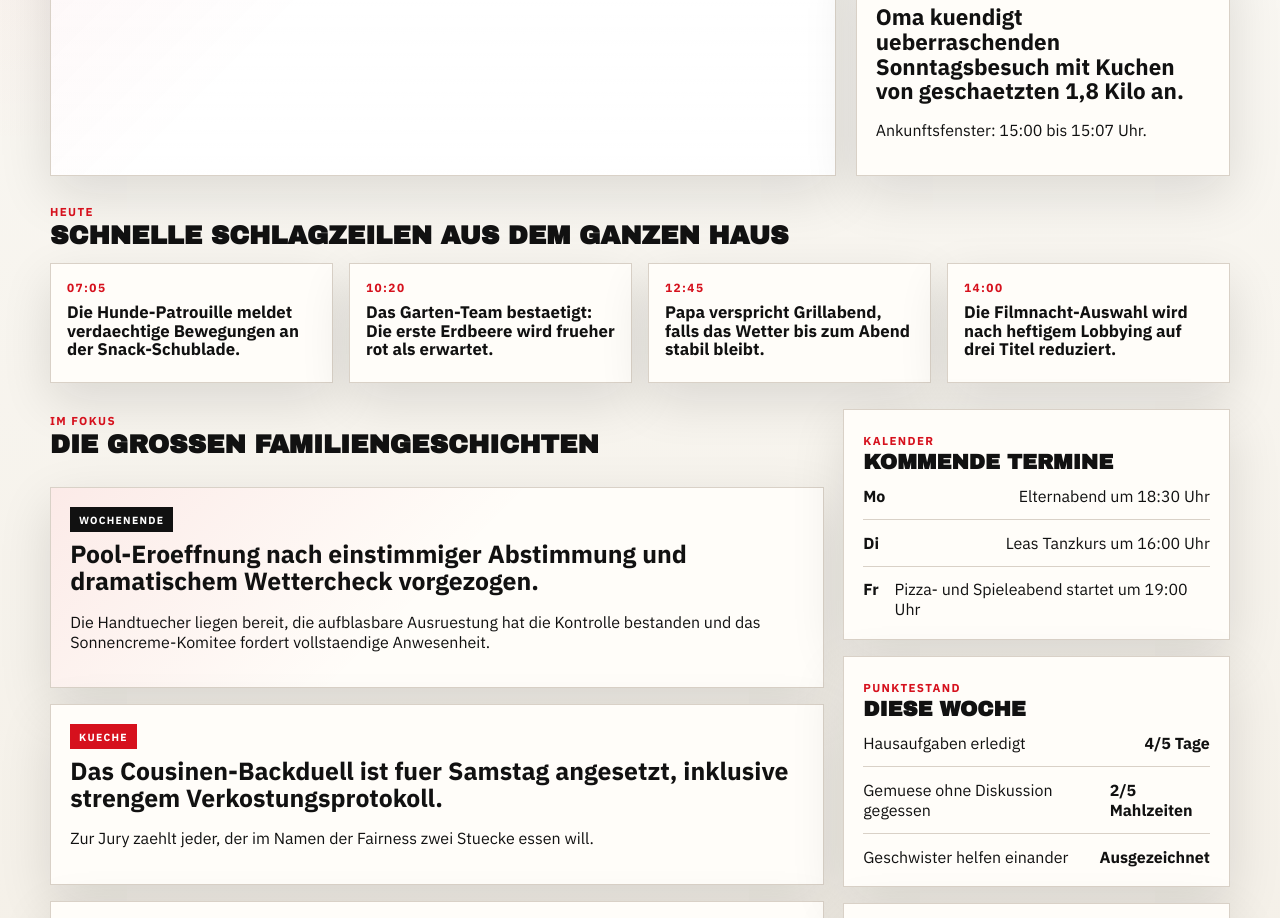
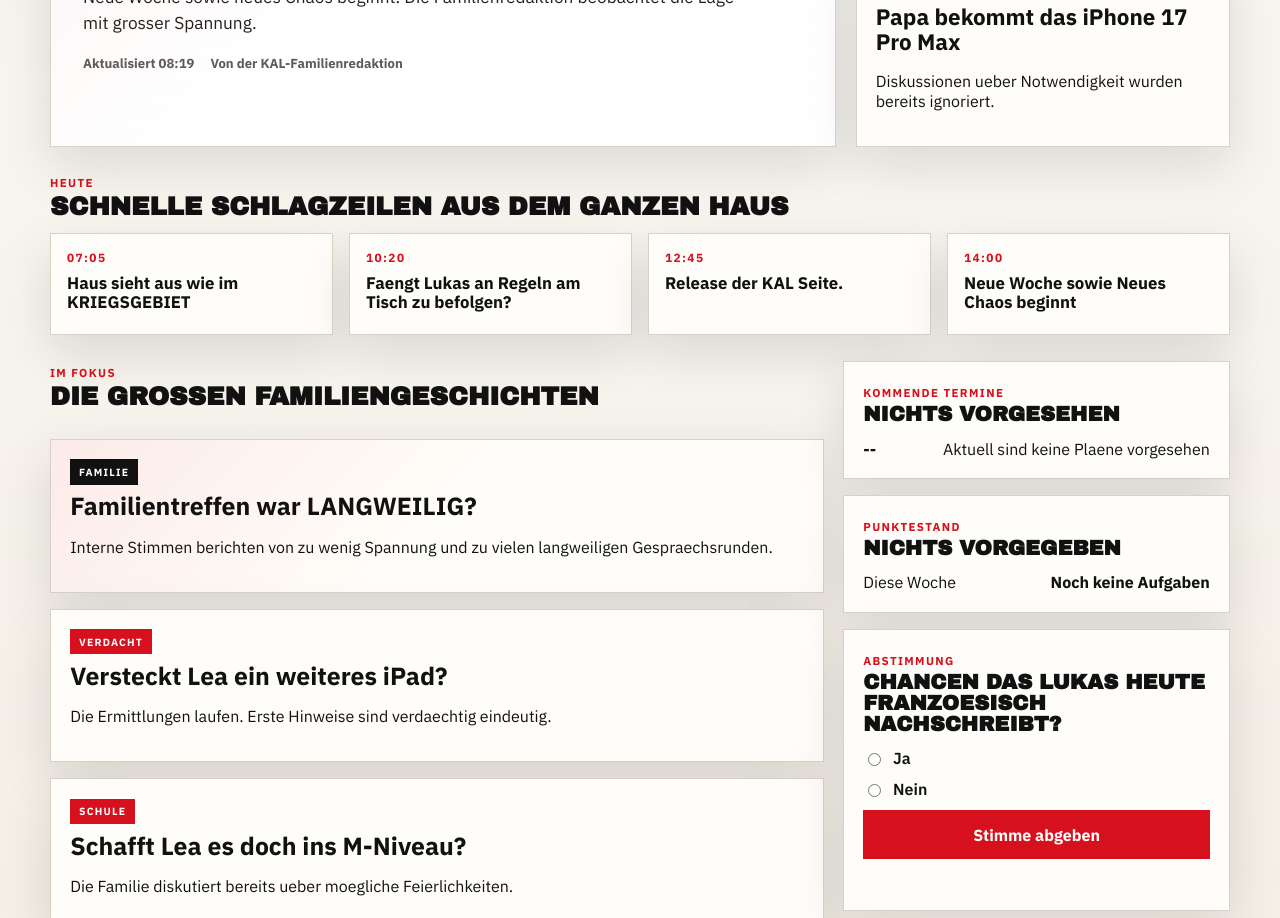
Before and after one commit to bobjohn29/abo, a plain HTML site: page index.html in a window 1280 px wide. Shown: the part 470-1388 px from the top of the page. Drawn offline with Linux system fonts and the light colour scheme.

Commit message:
Update index.html

```diff
--- a/index.html
+++ b/index.html
@@ -10,10 +10,7 @@
     <title>KAL | Familien-News</title>
     <link rel="preconnect" href="https://fonts.googleapis.com" />
     <link rel="preconnect" href="https://fonts.gstatic.com" crossorigin />
-    <link
-      href="https://fonts.googleapis.com/css2?family=Archivo+Black&family=IBM+Plex+Sans:wght@400;500;600;700&display=swap"
-      rel="stylesheet"
-    />
+    <link href="https://fonts.googleapis.com/css2?family=Archivo+Black&family=IBM+Plex+Sans:wght@400;500;600;700&display=swap" rel="stylesheet" />
     <link rel="manifest" href="./manifest.webmanifest" />
     <link rel="icon" href="./icon.svg" type="image/svg+xml" />
     <link rel="apple-touch-icon" href="./icon.svg" />
@@ -21,7 +18,7 @@
   </head>
   <body>
     <div class="breaking-bar">
-      <p>Live fuer die Familie: Geburtstage, Schul-Erfolge, Wochenendplaene und die wichtigsten Haus-Schlagzeilen.</p>
+      <p>Live fuer die Familie: Geburtstage, Schule, Chaos im Haus und die wichtigsten Familien-Schlagzeilen.</p>
     </div>
 
     <header class="site-header">
@@ -45,12 +42,11 @@
     <main class="page-shell">
       <section class="hero-grid" id="top-story">
         <article class="hero-story">
-          <span class="tag tag-alert">Haus-Exklusiv</span>
-          <p class="kicker">Sonntags-Titelseite</p>
-          <h1>AAAAAAAA</h1>
+          <span class="tag tag-alert">Schule</span>
+          <p class="kicker">Heute im Fokus</p>
+          <h1>Fuer Lukas faengt heute die Schule wieder an!</h1>
           <p class="lead">
-            Das Kuechenkabinett hat den Antrag um 08:14 genehmigt. Die Aufraeumarbeiten laufen, die Stimmung bleibt
-            trotzdem hervorragend.
+            Neue Woche sowie neues Chaos beginnt. Die Familienredaktion beobachtet die Lage mit grosser Spannung.
           </p>
           <div class="hero-meta">
             <span>Aktualisiert 08:19</span>
@@ -61,14 +57,14 @@
         <aside class="side-stack">
           <article class="mini-card highlight">
             <span class="tag">Schule</span>
-            <h2>Mia bringt einen Goldstern-Test nach Hause und fordert sofort Eis-Rechte ein.</h2>
-            <p>Die Verhandlungen gehen nach dem Abendessen weiter.</p>
+            <h2>LUKAS SCHREIBT MORGEN VIELLEICHT FRANZOESISCH NACH OHNE ZU LERNEN</h2>
+            <p>Die Chancen stehen mutig, die Vorbereitung eher weniger.</p>
           </article>
 
           <article class="mini-card">
-            <span class="tag">Besuch</span>
-            <h2>Oma kuendigt ueberraschenden Sonntagsbesuch mit Kuchen von geschaetzten 1,8 Kilo an.</h2>
-            <p>Ankunftsfenster: 15:00 bis 15:07 Uhr.</p>
+            <span class="tag">Technik</span>
+            <h2>Papa bekommt das iPhone 17 Pro Max</h2>
+            <p>Diskussionen ueber Notwendigkeit wurden bereits ignoriert.</p>
           </article>
         </aside>
       </section>
@@ -82,19 +78,19 @@
         <div class="ticker-grid">
           <article class="ticker-card">
             <p class="ticker-time">07:05</p>
-            <h3>Die Hunde-Patrouille meldet verdaechtige Bewegungen an der Snack-Schublade.</h3>
+            <h3>Haus sieht aus wie im KRIEGSGEBIET</h3>
           </article>
           <article class="ticker-card">
             <p class="ticker-time">10:20</p>
-            <h3>Das Garten-Team bestaetigt: Die erste Erdbeere wird frueher rot als erwartet.</h3>
+            <h3>Faengt Lukas an Regeln am Tisch zu befolgen?</h3>
           </article>
           <article class="ticker-card">
             <p class="ticker-time">12:45</p>
-            <h3>Papa verspricht Grillabend, falls das Wetter bis zum Abend stabil bleibt.</h3>
+            <h3>Release der KAL Seite.</h3>
           </article>
           <article class="ticker-card">
             <p class="ticker-time">14:00</p>
-            <h3>Die Filmnacht-Auswahl wird nach heftigem Lobbying auf drei Titel reduziert.</h3>
+            <h3>Neue Woche sowie Neues Chaos beginnt</h3>
           </article>
         </div>
       </section>
@@ -107,45 +103,36 @@
           </div>
 
           <article class="story-panel story-panel-feature">
-            <span class="tag tag-dark">Wochenende</span>
-            <h3>Pool-Eroeffnung nach einstimmiger Abstimmung und dramatischem Wettercheck vorgezogen.</h3>
+            <span class="tag tag-dark">Familie</span>
+            <h3>Familientreffen war LANGWEILIG?</h3>
             <p>
-              Die Handtuecher liegen bereit, die aufblasbare Ausruestung hat die Kontrolle bestanden und das
-              Sonnencreme-Komitee fordert vollstaendige Anwesenheit.
+              Interne Stimmen berichten von zu wenig Spannung und zu vielen langweiligen Gespraechsrunden.
             </p>
           </article>
 
           <article class="story-panel">
-            <span class="tag">Kueche</span>
-            <h3>Das Cousinen-Backduell ist fuer Samstag angesetzt, inklusive strengem Verkostungsprotokoll.</h3>
-            <p>Zur Jury zaehlt jeder, der im Namen der Fairness zwei Stuecke essen will.</p>
+            <span class="tag">Verdacht</span>
+            <h3>Versteckt Lea ein weiteres iPad?</h3>
+            <p>Die Ermittlungen laufen. Erste Hinweise sind verdaechtig eindeutig.</p>
           </article>
 
           <article class="story-panel">
-            <span class="tag">Familienchat</span>
-            <h3>Foto der Woche: Finn schlaeft auf dem Sofa ein und haelt noch immer die Fernbedienung fest.</h3>
-            <p>Intern wird das Bild bereits als historisch eingestuft.</p>
+            <span class="tag">Schule</span>
+            <h3>Schafft Lea es doch ins M-Niveau?</h3>
+            <p>Die Familie diskutiert bereits ueber moegliche Feierlichkeiten.</p>
           </article>
         </section>
 
         <aside class="sidebar">
           <section class="sidebar-panel" id="calendar">
             <div class="section-title compact">
-              <span>Kalender</span>
-              <h2>Kommende Termine</h2>
+              <span>Kommende Termine</span>
+              <h2>Nichts vorgesehen</h2>
             </div>
             <ul class="agenda">
               <li>
-                <strong>Mo</strong>
-                <span>Elternabend um 18:30 Uhr</span>
-              </li>
-              <li>
-                <strong>Di</strong>
-                <span>Leas Tanzkurs um 16:00 Uhr</span>
-              </li>
-              <li>
-                <strong>Fr</strong>
-                <span>Pizza- und Spieleabend startet um 19:00 Uhr</span>
+                <strong>--</strong>
+                <span>Aktuell sind keine Plaene vorgesehen</span>
               </li>
             </ul>
           </section>
@@ -153,20 +140,12 @@
           <section class="sidebar-panel" id="scoreboard">
             <div class="section-title compact">
               <span>Punktestand</span>
-              <h2>Diese Woche</h2>
+              <h2>Nichts vorgegeben</h2>
             </div>
             <div class="score-list">
               <div class="score-item">
-                <span>Hausaufgaben erledigt</span>
-                <strong>4/5 Tage</strong>
-              </div>
-              <div class="score-item">
-                <span>Gemuese ohne Diskussion gegessen</span>
-                <strong>2/5 Mahlzeiten</strong>
-              </div>
-              <div class="score-item">
-                <span>Geschwister helfen einander</span>
-                <strong>Ausgezeichnet</strong>
+                <span>Diese Woche</span>
+                <strong>Noch keine Aufgaben</strong>
               </div>
             </div>
           </section>
@@ -174,12 +153,11 @@
           <section class="sidebar-panel poll-panel">
             <div class="section-title compact">
               <span>Abstimmung</span>
-              <h2>Die Entscheidung heute Abend</h2>
+              <h2>Chancen das Lukas heute Franzoesisch nachschreibt?</h2>
             </div>
             <form id="family-poll">
-              <label><input type="radio" name="vote" value="Tacos" /> Tacos</label>
-              <label><input type="radio" name="vote" value="Pasta" /> Pasta</label>
-              <label><input type="radio" name="vote" value="Burger" /> Burger</label>
+              <label><input type="radio" name="vote" value="Ja" /> Ja</label>
+              <label><input type="radio" name="vote" value="Nein" /> Nein</label>
               <button type="submit">Stimme abgeben</button>
             </form>
             <p class="poll-result" id="poll-result" aria-live="polite"></p>
@@ -190,10 +168,10 @@
 
     <footer class="site-footer">
       <p>KAL Familien-News</p>
-      <p>Ersetze die Demo-Schlagzeilen in <code>index.html</code> durch eure echten Familiengeschichten.</p>
+      <p>Private Familien-News fuer den Alltag.</p>
     </footer>
 
-    <script src="./script.js"></script>
+    <script src="./script.js?v=2"></script>
     <script>
       if ("serviceWorker" in navigator) {
         window.addEventListener("load", () => {
```
